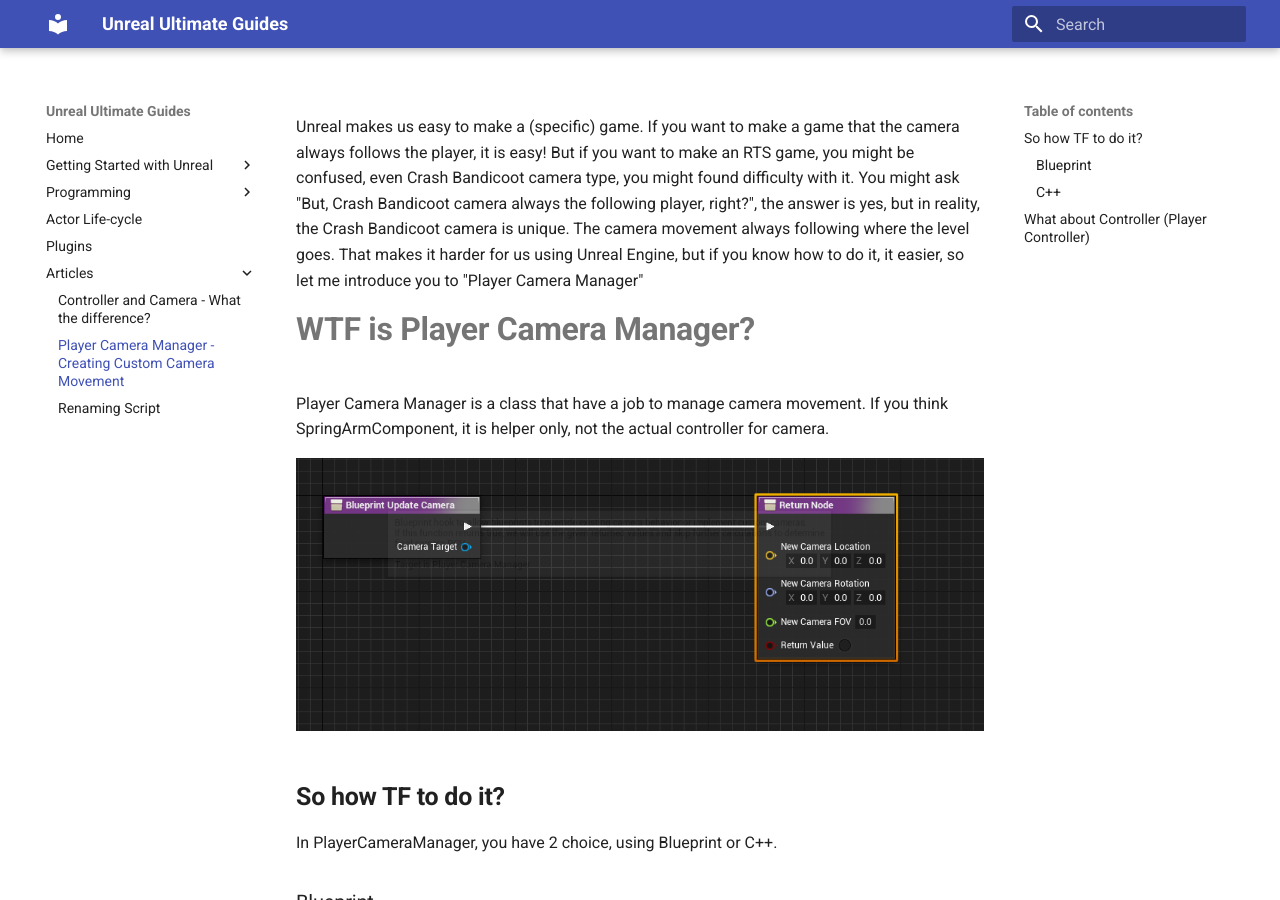
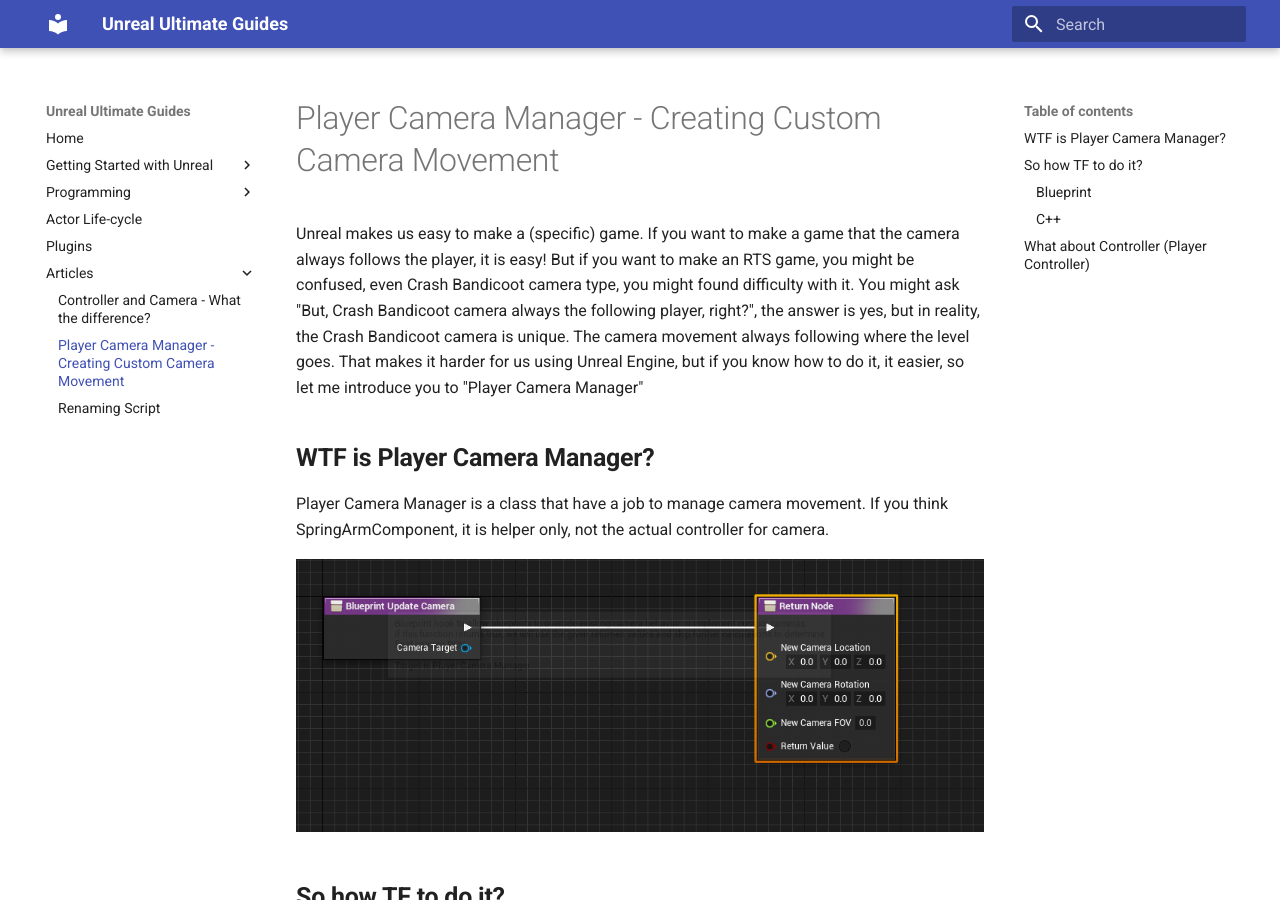
Before and after one commit to damarindra/unreal, an MkDocs documentation site: the page built from docs/articles/player-camera-manager.md, in a window 1280 px wide and 900 px high. Built offline with MkDocs 1.6.1 and Material for MkDocs 9.7.7, drawn with Linux system fonts in a browser that asks for light colours.

Commit message:
fix pcm formating

```diff
--- a/docs/articles/player-camera-manager.md
+++ b/docs/articles/player-camera-manager.md
@@ -1,6 +1,6 @@
 Unreal makes us easy to make a (specific) game. If you want to make a game that the camera always follows the player, it is easy! But if you want to make an RTS game, you might be confused, even Crash Bandicoot camera type, you might found difficulty with it. You might ask "But, Crash Bandicoot camera always the following player, right?", the answer is yes, but in reality, the Crash Bandicoot camera is unique. The camera movement always following where the level goes. That makes it harder for us using Unreal Engine, but if you know how to do it, it easier, so let me introduce you to "Player Camera Manager"
 
-# **WTF is Player Camera Manager?**
+## **WTF is Player Camera Manager?**
 
 Player Camera Manager is a class that have a job to manage camera movement. If you think SpringArmComponent, it is helper only, not the actual controller for camera.
 
```
